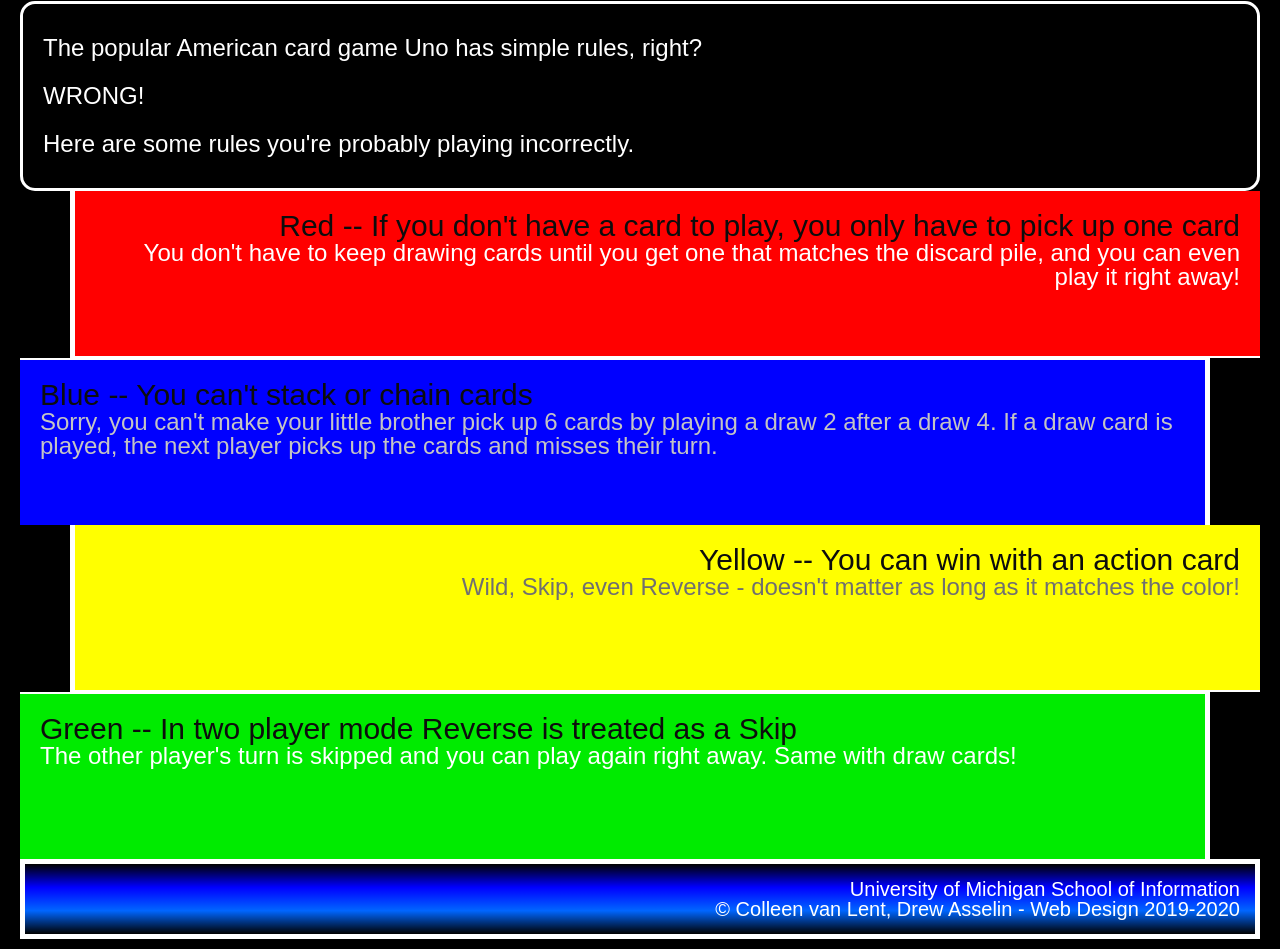
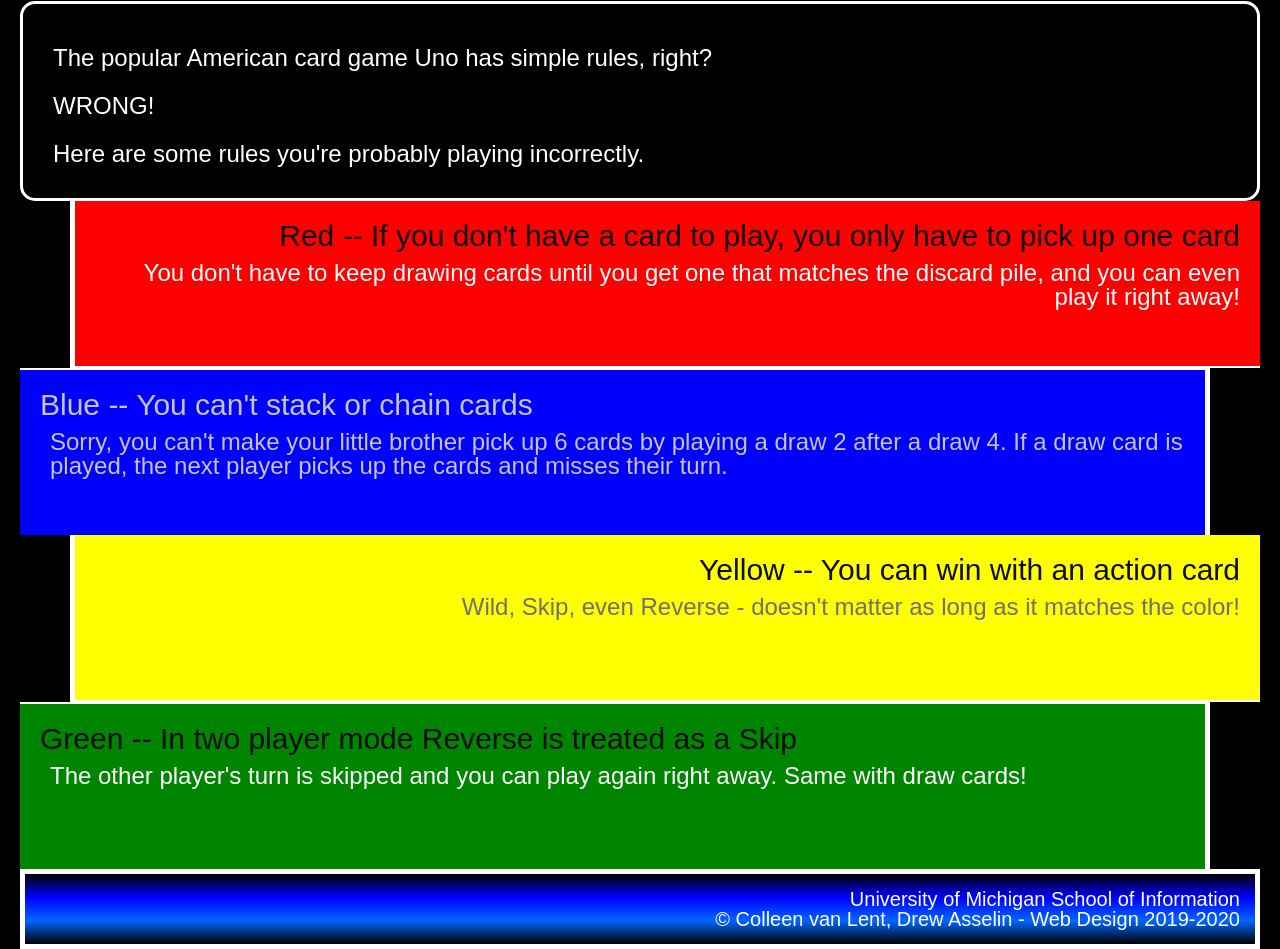
Before and after one commit to jenya-patel/hw3-2022, a plain HTML site: page index.html in a window 1280 px wide. Shown: the part 327-1276 px from the top of the page. Drawn offline with Linux system fonts and the light colour scheme.

Commit message:
Add files via upload

```diff
--- a/css/style.css
+++ b/css/style.css
@@ -20,7 +20,7 @@ h2{
 
 p{
     font-size: 24px;
-    padding: 10px, 10px;
+    padding: 10px 0px 0px 10px;
 }
 
 img{
@@ -58,6 +58,10 @@ div{
     border-width: 2px 5px 0px 0px;
 }
 
+.blue h2{
+    color: #c4c4c4;
+}
+
 .yellow{
     background-color: #ffff00;
     text-align: right;
@@ -70,7 +74,7 @@ div{
 }
 
 .green{
-    background-color: #00EB00;
+    background-color: #008500;
     text-align: left;
     margin-right: 50px;
     border-width: 2px 5px 0px 0px;
@@ -84,5 +88,5 @@ footer{
 footer p{
     font-size: 20px;
     text-align: right;
-    padding: 15px 15px 15px;
+    padding: 15px 15px 15px 0px;
 }
```
